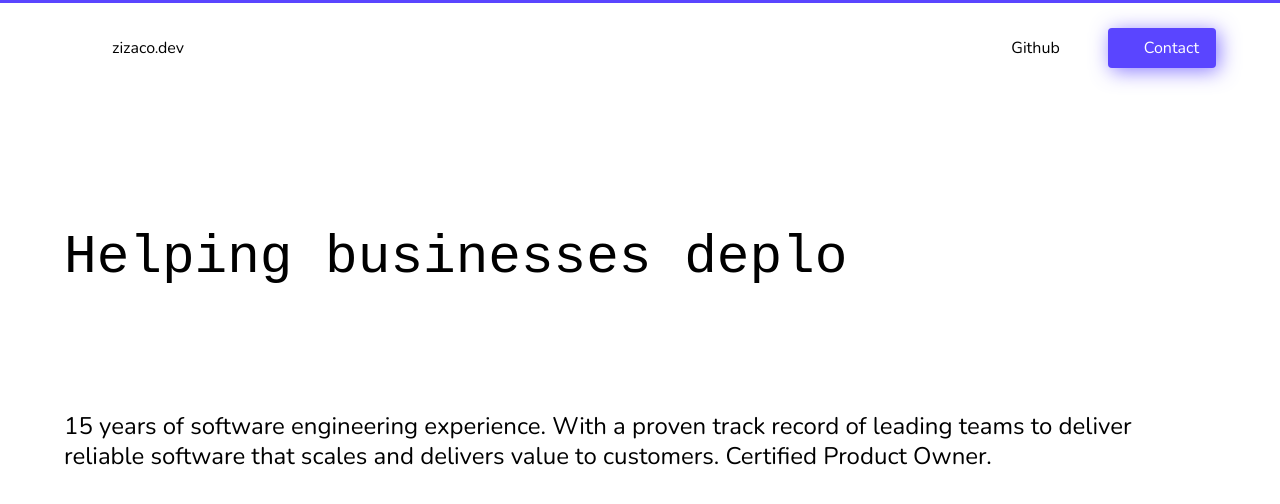
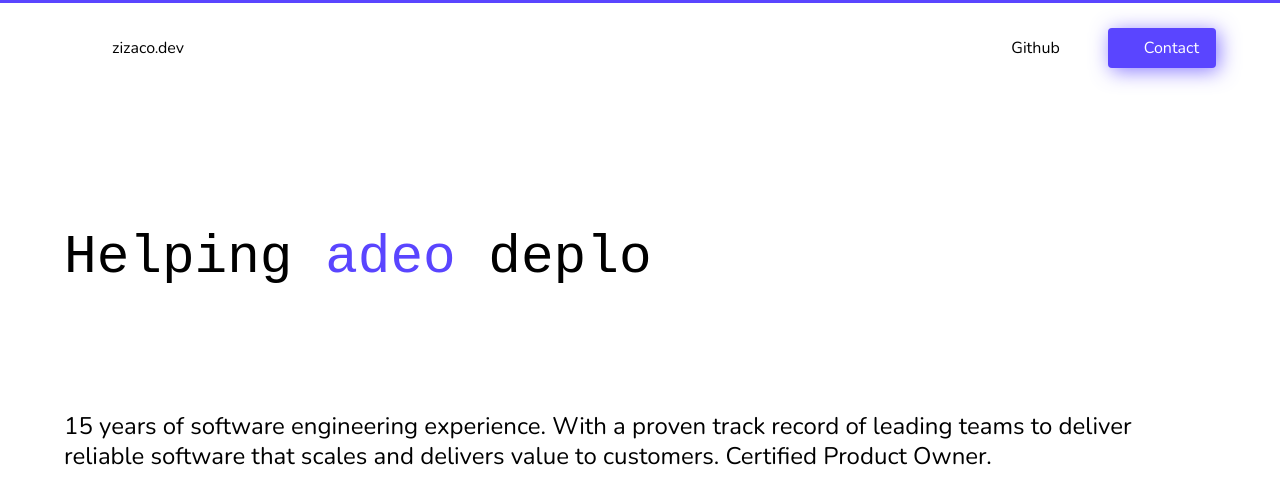
Before and after one commit to Zizaco/zizaco.dev, a Nuxt app: page / in a window 1280 px wide. Shown: the top 504 px of the page. Built offline with nearby package versions, Linux system fonts and the light colour scheme.

Commit message:
feat: added link to adeo website

```diff
--- a/pages/index.vue
+++ b/pages/index.vue
@@ -3,7 +3,14 @@
     <section class="section is-spaced">
       <div class="container">
         <p class="subtitle is-family-monospace is-1 is-size-4-mobile is-spaced is-typewritter">
-          Helping businesses {{ currentPhrase }}<span class="typing-cursor">|</span>
+          Helping
+          <a
+            href="https://jobs.adeoservices.com/"
+            target="_blank"
+          >
+            adeo
+          </a>
+          {{ currentPhrase }}<span class="typing-cursor"> |</span>
         </p>
         <hr class="is-hidden-tablet mt-6">
         <p class="subtitle is-4 is-size-5-mobile">
```
